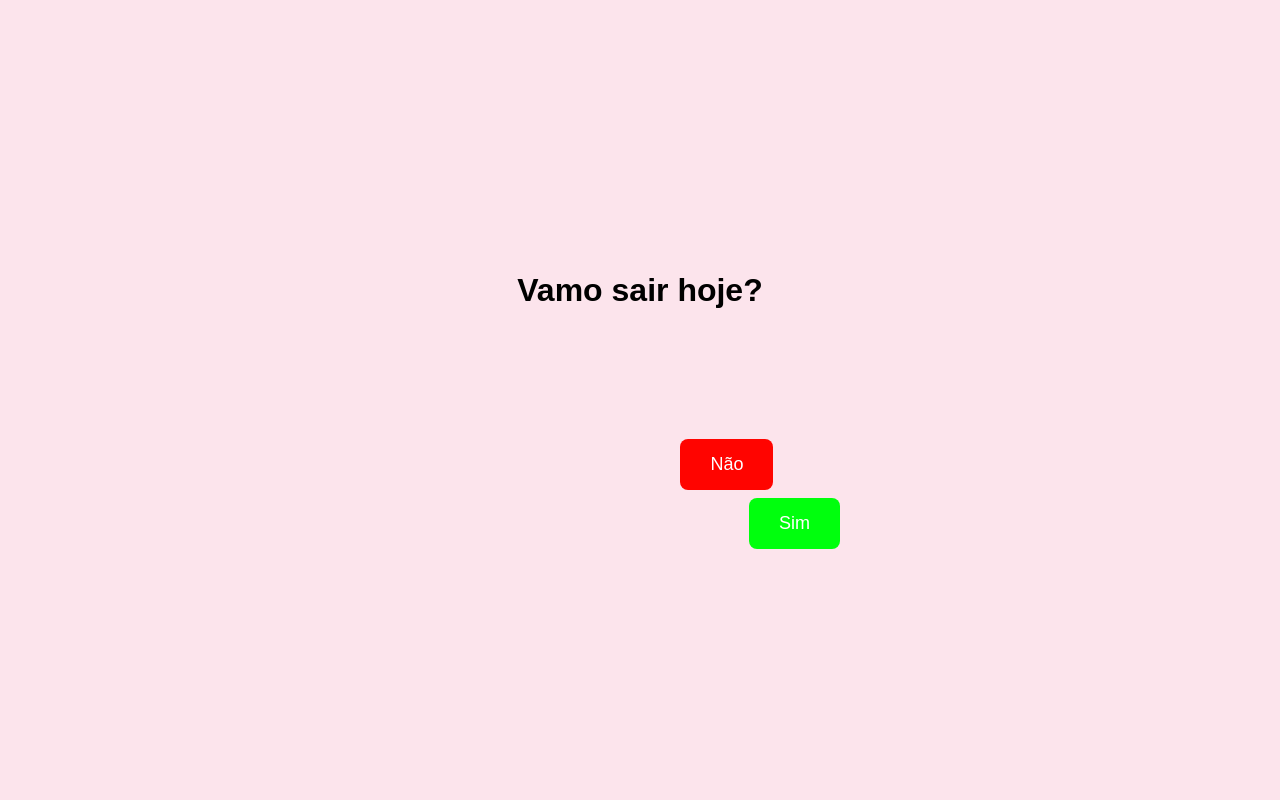
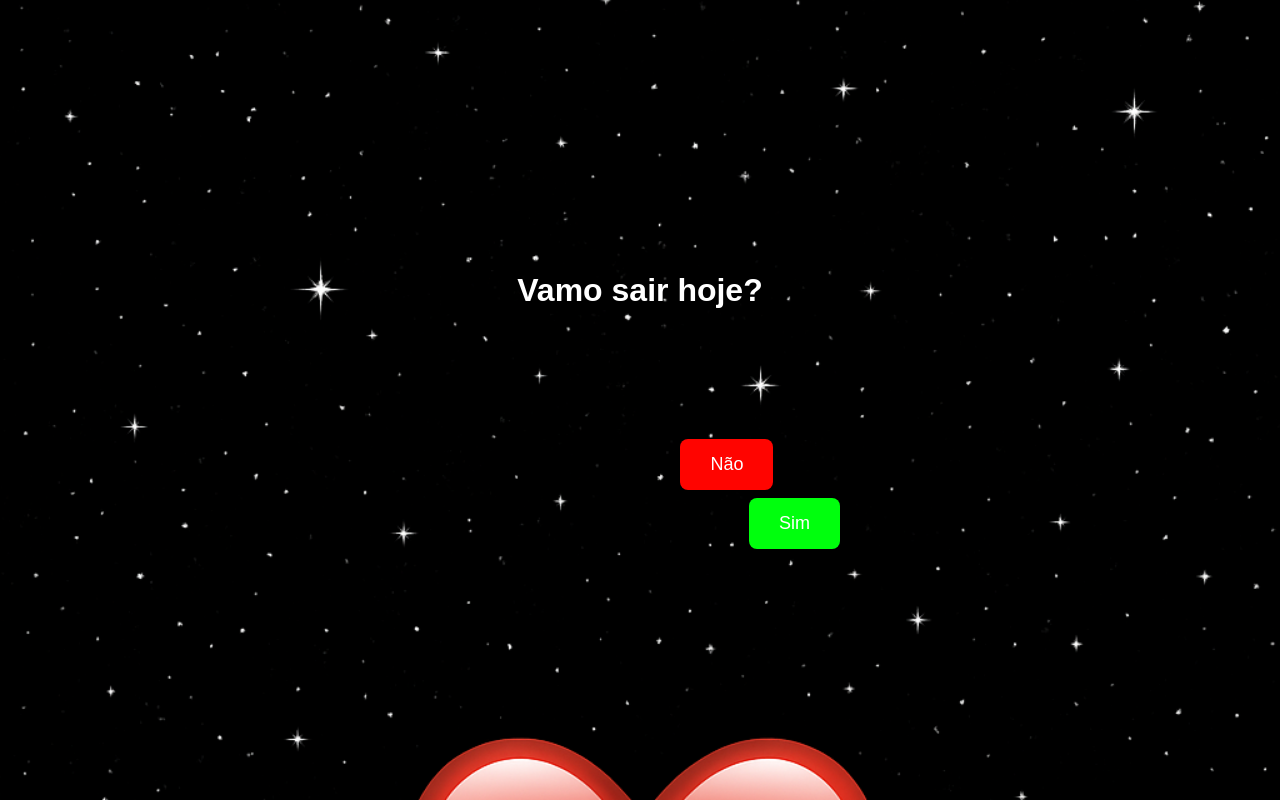
Before and after one commit to Vi26tor/Teste, a plain HTML site: page index.html in a window 1280 px wide. Drawn offline with Linux system fonts and the light colour scheme.

Commit message:
Projeto mensagem

```diff
--- a/index.html
+++ b/index.html
@@ -4,6 +4,14 @@
   <meta charset="UTF-8">
   <meta name="viewport" content="width=device-width, initial-scale=1.0">
   <title>Botão da Alegria</title>
+  <style>
+      body {
+        background-image: url("ChatGPT Image 28 de ago. de 2025, 13_40_38.png");
+        background-size: cover;
+        background-attachment: fixed;
+        background-repeat: no-repeat;
+      }
+  </style>
   <style>
     body {
       margin: 0;
@@ -20,7 +28,7 @@
 
     h1 {
       margin-bottom: 40px;
-      color: #000000;
+      color: #ffffff;
     }
 
     .botoes {
```
Also changed, not shown: ChatGPT Image 28 de ago. de 2025, 13_40_38.png (added), 1 other file.
